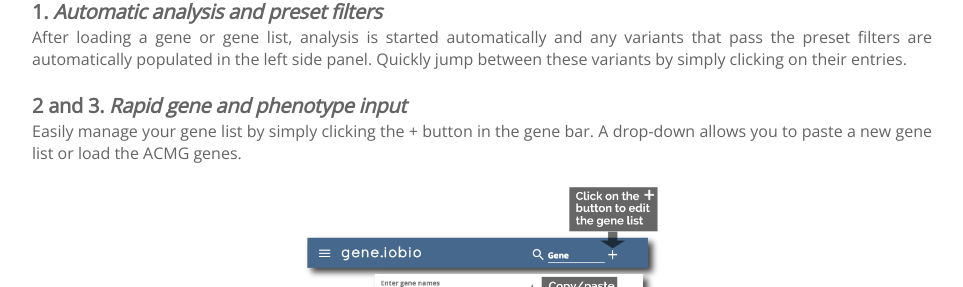
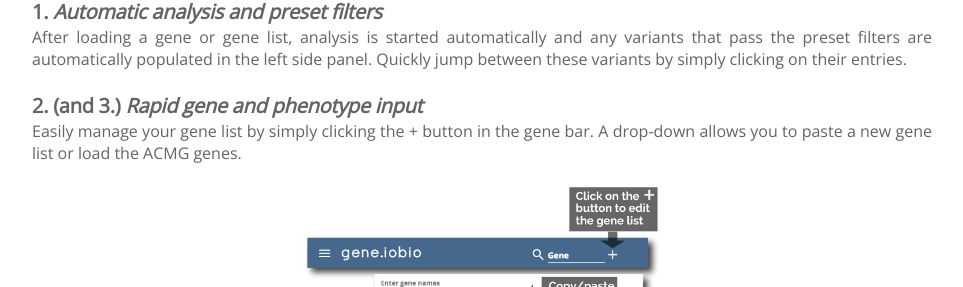
Before and after one commit to iobio/homepage, a Jekyll site: the page built from _posts/2018-07-20-gene_3.0.md, in a window 1280 px wide and 900 px high, scrolled down 1488 px, cut to the strip 168-455 px from the top of the window. Shown: the whole strip, without its empty margins (158-1121 px from the left). Built offline with Jekyll 4.4.1, drawn with Linux system fonts in a browser that asks for light colours; some web fonts are replaced.

Commit message:
Small fix to numbering

```diff
--- a/_posts/2018-07-20-gene_3.0.md
+++ b/_posts/2018-07-20-gene_3.0.md
@@ -25,7 +25,7 @@ Here’s a quick summary of the new *gene.iobio* interface.
 After loading a gene or gene list, analysis is started automatically and any variants that pass the preset filters are automatically populated in the left side panel. Quickly jump between these variants by simply clicking on their entries.
 
 
-#### 2 and 3.  *Rapid gene and phenotype input*
+#### 2. (and 3.)  *Rapid gene and phenotype input*
 Easily manage your gene list by simply clicking the + button in the gene bar. A drop-down allows you to paste a new gene list or load the ACMG genes.
 
 <div style="text-align:center">
```
